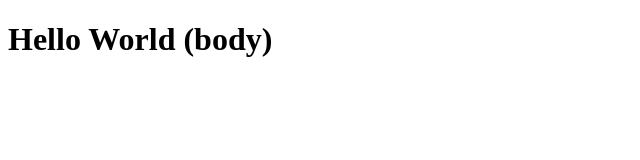
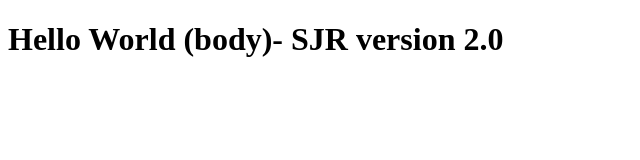
Before and after one commit to sroberts4/hello-world-sr, a plain HTML site: page index.html in a window 1280 px wide. Shown: the whole page, without its empty margins (0-640 px from the left). Drawn offline with Linux system fonts and the light colour scheme.

Commit message:
Update 2 index file

```diff
--- a/index.html
+++ b/index.html
@@ -9,6 +9,6 @@
 </head>
 
 <body>
-    <h1>Hello World (body)</h1>
+    <h1>Hello World (body)- SJR version 2.0</h1>
 </body>
 </html>
```
